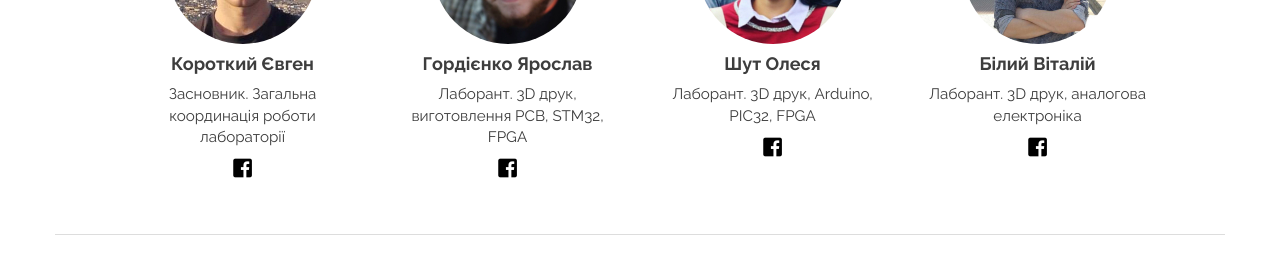
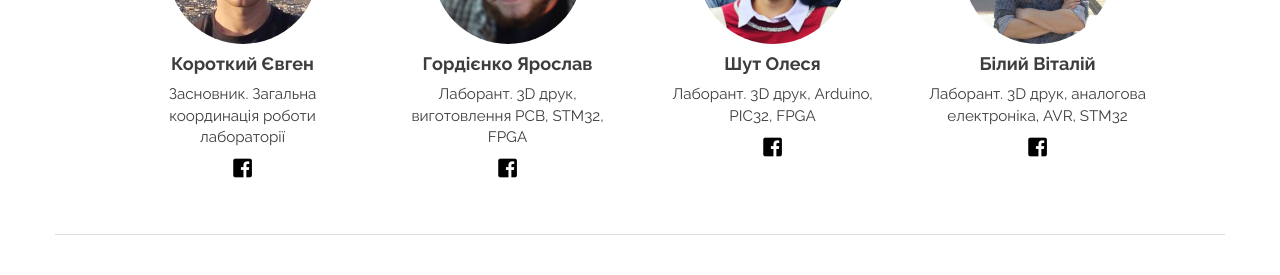
Before and after one commit to LampaLab/lampalab.github.io, a Jekyll site: the page built from index.html, in a window 1280 px wide and 900 px high, scrolled down 1033 px. Shown: the part 175-450 px from the top of the window. Built offline with Jekyll 4.4.1, drawn with Linux system fonts in a browser that asks for light colours; nearby versions of some CDN libraries; library files that are not in the unit come from our copies.

Commit message:
minor fixes in Vitaliy skills

```diff
--- a/_data/employees.yml
+++ b/_data/employees.yml
@@ -21,7 +21,7 @@
 
 - name: Білий Віталій
   image: /img/team/vitaliy_biliy.jpg
-  title: Лаборант. 3D друк, аналогова електроніка
+  title: Лаборант. 3D друк, аналогова електроніка, AVR, STM32
   fb: https://www.facebook.com/profile.php?id=100023154222904
   twitter:
   linkedin:
```
